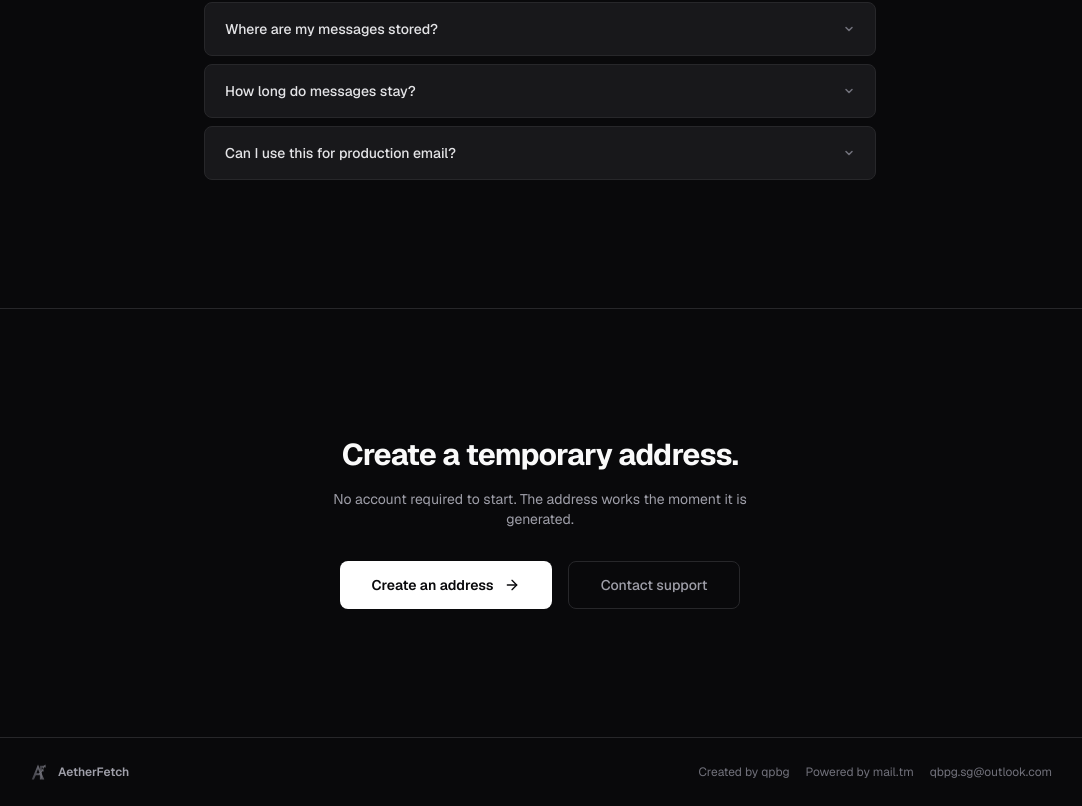
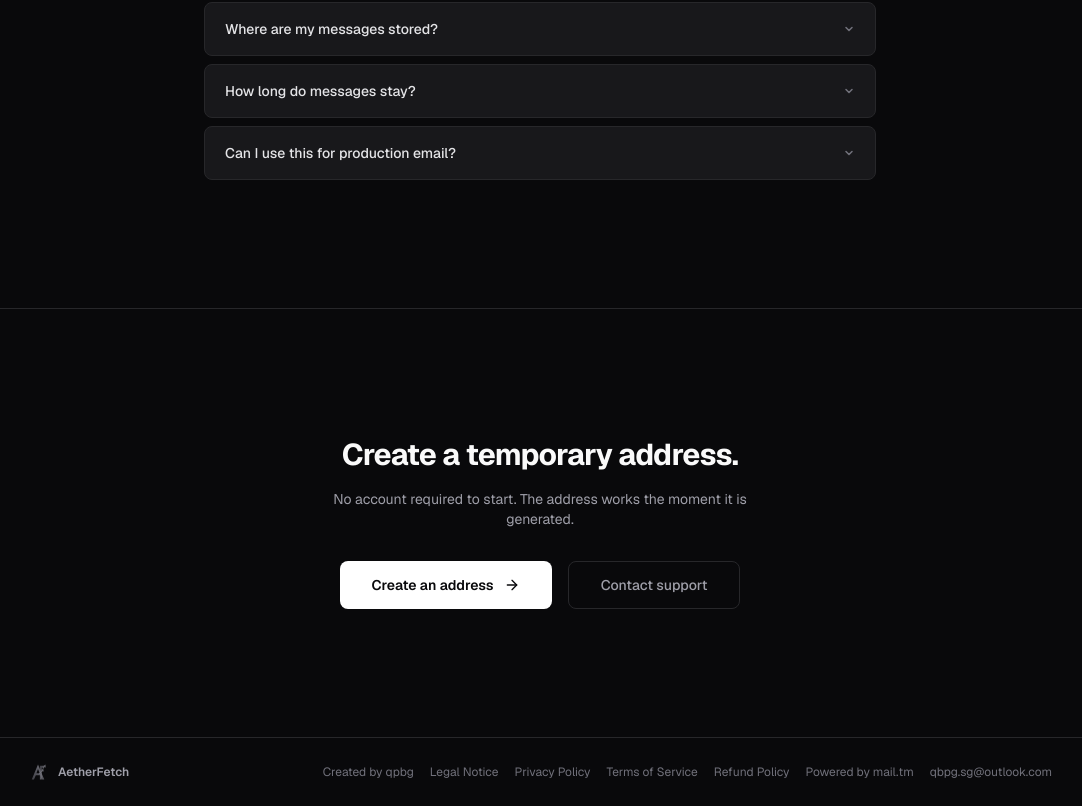
Before and after one commit to qbpg/AetherFetch, a Next.js app: page / in a window 1280 px wide. Shown: the part 3549-4355 px from the top of the page, without its empty margins (100-1182 px from the left). Built offline with nearby package versions, Linux system fonts and the light colour scheme.

Commit message:
feat: link policy pages from src/components/LandingContent.tsx

```diff
--- a/src/components/LandingContent.tsx
+++ b/src/components/LandingContent.tsx
@@ -323,6 +323,10 @@ export default function LandingContent() {
           </div>
           <div className="flex items-center gap-4 text-xs text-zinc-500">
             <span>Created by qpbg</span>
+            <Link href="/legal" className="hover:text-zinc-300 transition-colors">Legal Notice</Link>
+            <Link href="/privacy" className="hover:text-zinc-300 transition-colors">Privacy Policy</Link>
+            <Link href="/terms" className="hover:text-zinc-300 transition-colors">Terms of Service</Link>
+            <Link href="/refund" className="hover:text-zinc-300 transition-colors">Refund Policy</Link>
             <a href="https://mail.tm" target="_blank" rel="noopener noreferrer" className="hover:text-zinc-300 transition-colors">Powered by mail.tm</a>
             <a href="mailto:qbpg.sg@outlook.com" translate="no" className="hover:text-zinc-300 transition-colors">
               qbpg.sg@outlook.com
```
